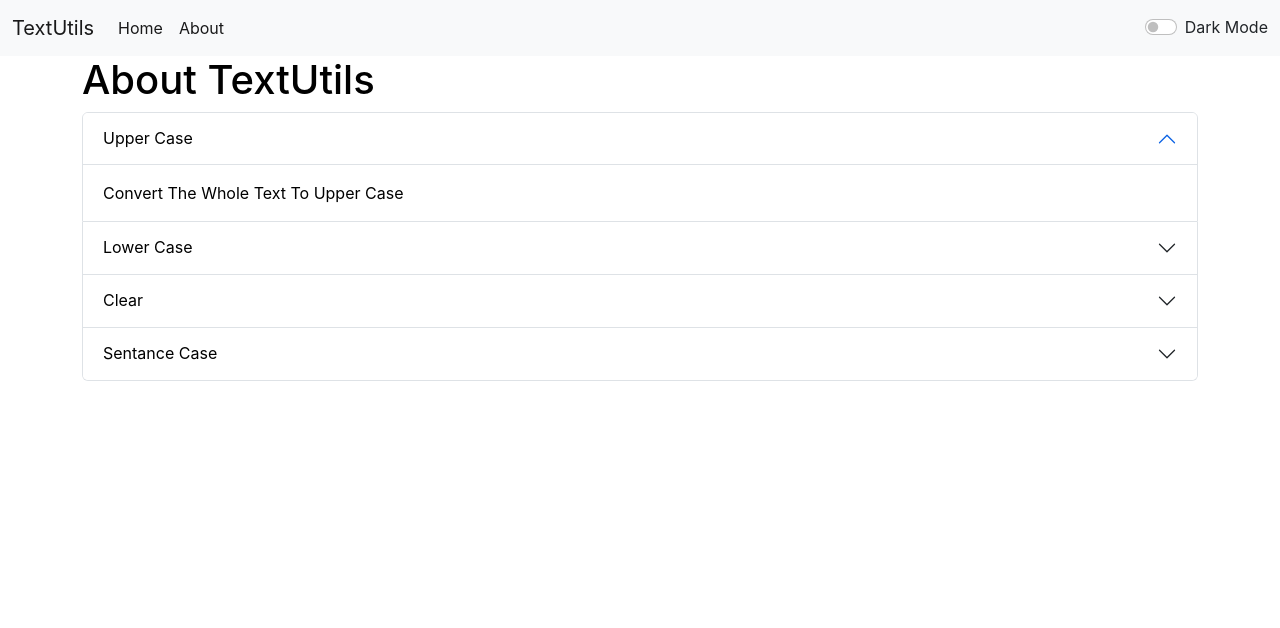
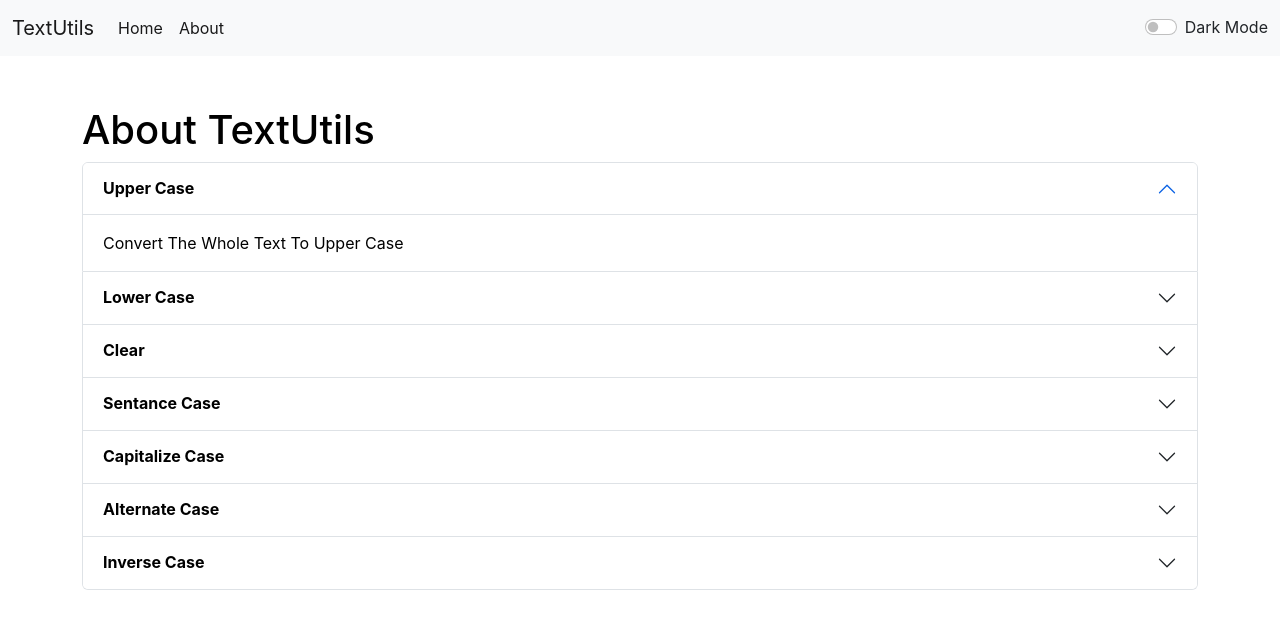
Before and after one commit to IsmaeelMughal/TextUtensils-REACT, a React (Create React App) app: page /TextUtensils-REACT/about in a window 1280 px wide. Shown: the top 628 px of the page. Built offline with nearby package versions, Linux system fonts and the light colour scheme.

Commit message:
Updated TextUtils

```diff
--- a/src/components/About.js
+++ b/src/components/About.js
@@ -30,7 +30,7 @@ export default function About(props) {
                 color: props.mode === "dark" ? "#9b9d9e" : "black",
               }}
             >
-              Upper Case
+              <strong>Upper Case</strong>
             </button>
           </h2>
           <div
@@ -64,7 +64,7 @@ export default function About(props) {
                 color: props.mode === "dark" ? "#9b9d9e" : "black",
               }}
             >
-              Lower Case
+              <strong>Lower Case</strong>
             </button>
           </h2>
           <div
@@ -98,7 +98,7 @@ export default function About(props) {
                 color: props.mode === "dark" ? "#9b9d9e" : "black",
               }}
             >
-              Clear
+              <strong>Clear</strong>
             </button>
           </h2>
           <div
@@ -132,7 +132,7 @@ export default function About(props) {
                 color: props.mode === "dark" ? "#9b9d9e" : "black",
               }}
             >
-              Sentance Case
+              <strong>Sentance Case</strong>
             </button>
           </h2>
           <div
@@ -152,6 +152,111 @@ export default function About(props) {
             </div>
           </div>
         </div>
+        <div className="accordion-item">
+          <h2 className="accordion-header" id="headingFive">
+            <button
+              className="accordion-button collapsed"
+              type="button"
+              data-bs-toggle="collapse"
+              data-bs-target="#collapseFive"
+              aria-expanded="false"
+              aria-controls="collapseFive"
+              style={{
+                backgroundColor: props.mode === "dark" ? "#17191b" : "white",
+                color: props.mode === "dark" ? "#9b9d9e" : "black",
+              }}
+            >
+              <strong>Capitalize Case</strong>
+            </button>
+          </h2>
+          <div
+            id="collapseFive"
+            className="accordion-collapse collapse"
+            aria-labelledby="headingFive"
+            data-bs-parent="#accordionExample"
+          >
+            <div
+              className="accordion-body"
+              style={{
+                backgroundColor: props.mode === "dark" ? "#17191b" : "white",
+                color: props.mode === "dark" ? "#9b9d9e" : "black",
+              }}
+            >
+              Make the first letter of every word Capital <br />
+              SAMPLE: This Is A Sample Text.
+            </div>
+          </div>
+        </div>
+        <div className="accordion-item">
+          <h2 className="accordion-header" id="headingSix">
+            <button
+              className="accordion-button collapsed"
+              type="button"
+              data-bs-toggle="collapse"
+              data-bs-target="#collapseSix"
+              aria-expanded="false"
+              aria-controls="collapseSix"
+              style={{
+                backgroundColor: props.mode === "dark" ? "#17191b" : "white",
+                color: props.mode === "dark" ? "#9b9d9e" : "black",
+              }}
+            >
+              <strong>Alternate Case</strong>
+            </button>
+          </h2>
+          <div
+            id="collapseSix"
+            className="accordion-collapse collapse"
+            aria-labelledby="headingSix"
+            data-bs-parent="#accordionExample"
+          >
+            <div
+              className="accordion-body"
+              style={{
+                backgroundColor: props.mode === "dark" ? "#17191b" : "white",
+                color: props.mode === "dark" ? "#9b9d9e" : "black",
+              }}
+            >
+              Make the letters in an alternative capital case <br />
+              SAMPLE: tHiS Is a sAmPlE TeXt.
+            </div>
+          </div>
+        </div>
+        <div className="accordion-item">
+          <h2 className="accordion-header" id="headingSeven">
+            <button
+              className="accordion-button collapsed"
+              type="button"
+              data-bs-toggle="collapse"
+              data-bs-target="#collapseSeven"
+              aria-expanded="false"
+              aria-controls="collapseSeven"
+              style={{
+                backgroundColor: props.mode === "dark" ? "#17191b" : "white",
+                color: props.mode === "dark" ? "#9b9d9e" : "black",
+              }}
+            >
+              <strong>Inverse Case</strong>
+            </button>
+          </h2>
+          <div
+            id="collapseSeven"
+            className="accordion-collapse collapse"
+            aria-labelledby="headingSeven"
+            data-bs-parent="#accordionExample"
+          >
+            <div
+              className="accordion-body"
+              style={{
+                backgroundColor: props.mode === "dark" ? "#17191b" : "white",
+                color: props.mode === "dark" ? "#9b9d9e" : "black",
+              }}
+            >
+              Make the letters in an inverse alternative capital case <br />
+              SAMPLE: ThIs iS A SaMpLe tExT.
+            </div>
+          </div>
+        </div>
       </div>
     </div>
   );
--- a/src/components/Alerts.js
+++ b/src/components/Alerts.js
@@ -6,14 +6,16 @@ function Alerts(props) {
     return word.charAt(0).toUpperCase() + lower.slice(1) + "!!!";
   };
   return (
-    props.alert && (
+    <div style={{ height: "50px" }}>
+      {props.alert && (
         <div
           class={`alert alert-${props.alert.type} alert-dismissible fade show`}
           role="alert"
         >
           <strong>{capitalize(props.alert.type)}</strong> {props.alert.msg}
         </div>
-    )
+      )}
+    </div>
   );
 }
 
--- a/src/components/TextForm.js
+++ b/src/components/TextForm.js
@@ -7,24 +7,40 @@ export default function TextForm(props) {
   };
 
   const handleUpperCaseBtn = () => {
+    if (text.trim().length === 0) {
+      props.showAlert("Please Enter Some Text!!!", "danger");
+      return;
+    }
     let newText = text.toUpperCase();
     setText(newText);
     props.showAlert("Text has been converted to UPPER CASE!!!", "success");
   };
 
   const handleLowerCaseBtn = () => {
+    if (text.trim().length === 0) {
+      props.showAlert("Please Enter Some Text!!!", "danger");
+      return;
+    }
     let newText = text.toLowerCase();
     setText(newText);
     props.showAlert("Text has been converted to lower case!!!", "success");
   };
 
   const handleClearBtn = () => {
+    if (text.trim().length === 0) {
+      props.showAlert("Please Enter Some Text!!!", "danger");
+      return;
+    }
     let newText = "";
     setText(newText);
     props.showAlert("All text is Cleared!!!", "success");
   };
 
   const handleSentenceCaseBtn = () => {
+    if (text.trim().length === 0) {
+      props.showAlert("Please Enter Some Text!!!", "danger");
+      return;
+    }
     let newText = text.split(".");
     let newArr = [];
     for (let i = 0; i < newText.length; i++) {
@@ -53,6 +69,10 @@ export default function TextForm(props) {
   };
 
   const handleCapetalizedCaseBtn = () => {
+    if (text.trim().length === 0) {
+      props.showAlert("Please Enter Some Text!!!", "danger");
+      return;
+    }
     let newText = text.split(" ");
     let newArr = [];
     for (let i = 0; i < newText.length; i++) {
@@ -84,6 +104,10 @@ export default function TextForm(props) {
   };
 
   const handleAlternateCaseBtn = () => {
+    if (text.trim().length === 0) {
+      props.showAlert("Please Enter Some Text!!!", "danger");
+      return;
+    }
     let newText = "";
     for (let i = 0; i < text.length; i++) {
       if (i % 2 === 1) {
@@ -96,6 +120,10 @@ export default function TextForm(props) {
     props.showAlert("Text has been converted to aLtErNaTe cAsE!!!", "success");
   };
   const handleInVeRsECaseBtn = () => {
+    if (text.trim().length === 0) {
+      props.showAlert("Please Enter Some Text!!!", "danger");
+      return;
+    }
     let newText = "";
     for (let i = 0; i < text.length; i++) {
       if (i % 2 === 0) {
@@ -190,13 +218,25 @@ export default function TextForm(props) {
         <h1>Text Summary</h1>
         <p>
           {" "}
-          <b>{text.split(" ").length}</b> = words
+          <b>
+            {
+              text.split(" ").filter((element) => {
+                return element.length !== 0;
+              }).length
+            }
+          </b>{" "}
+          = words
         </p>
         <p>
           <b>{text.length}</b> = characters
         </p>
         <p>
-          <b>{text.split(" ").length * 0.008}</b> = Minutes to Read
+          <b>
+            {text.split(" ").filter((element) => {
+              return element.length !== 0;
+            }).length * 0.008}
+          </b>{" "}
+          = Minutes to Read
         </p>
         <h2>Preview</h2>
         <p>{text}</p>
```
Lines whose indentation alone changed are shown as unchanged.
